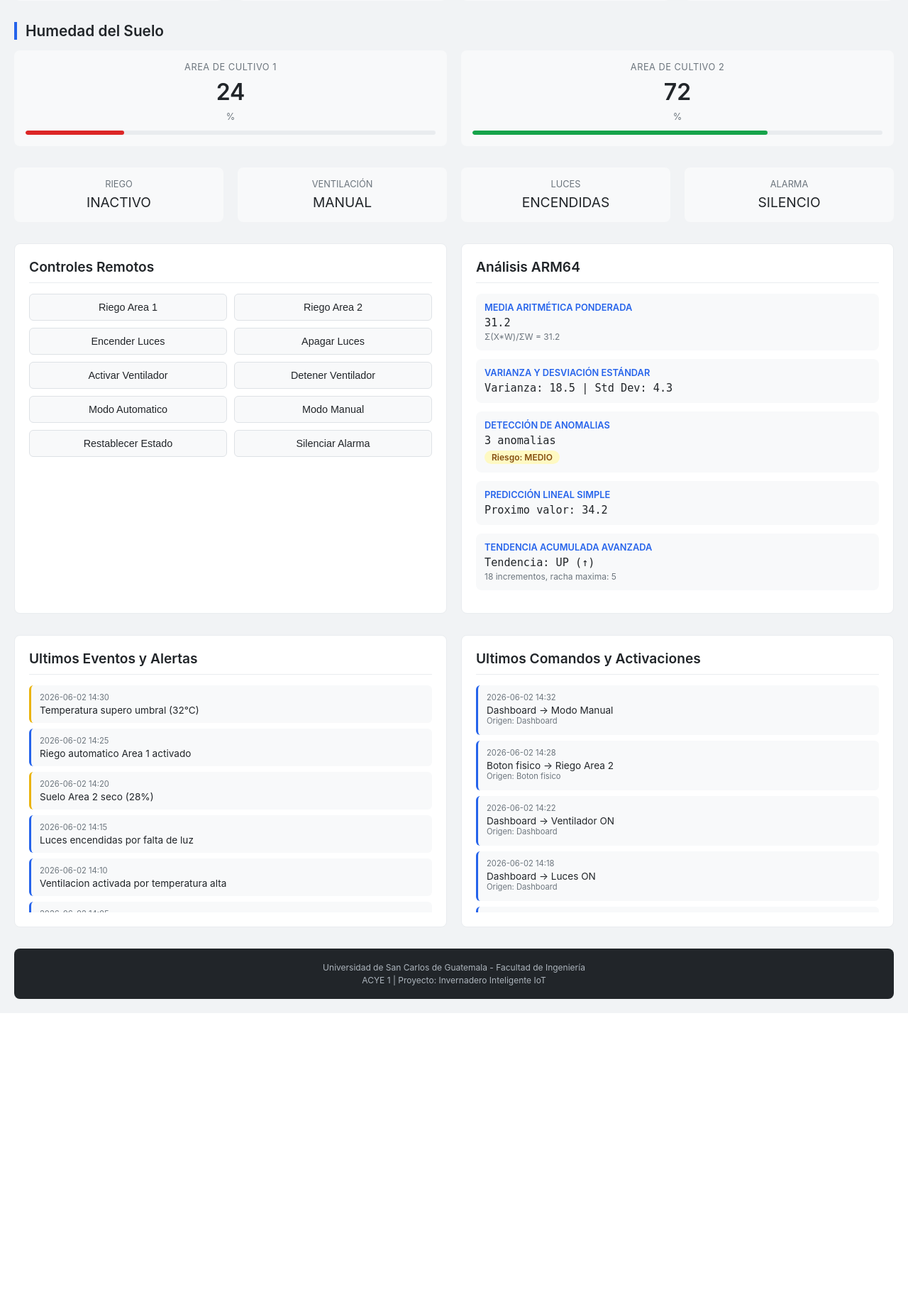
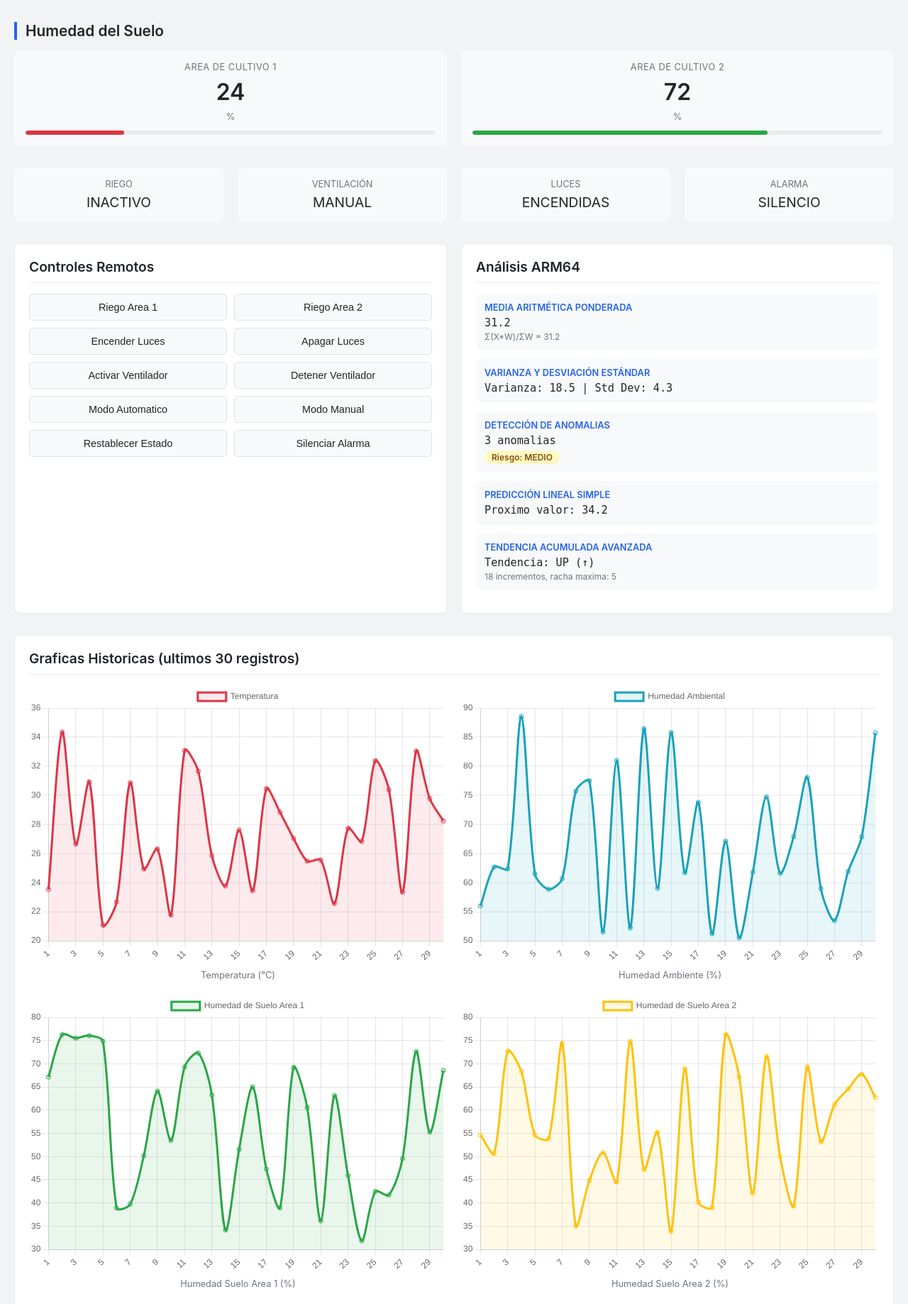
Before and after one commit to EmilyTepeu00/ARQUI1_GRUPO-2_P1, a Flask app: page / in a window 1280 px wide. Shown: the part 580-2418 px from the top of the page at 71% size. Before the commit the page ends 2008 px from the top, so only its background shows below. Run offline with Flask 3, Linux system fonts and the light colour scheme.

Commit message:
Graficas historiacas

```diff
--- a/dashboard/static/css/style.css
+++ b/dashboard/static/css/style.css
@@ -339,3 +339,11 @@ body {
         font-size: 1.5rem;
     }
 }
+
+/* ----- GRAFICAS ----- */
+.grafica-label {
+    text-align: center;
+    font-size: 0.8rem;
+    color: var(--gray-600);
+    margin-top: 8px;
+}
--- a/dashboard/static/js/dashboard.js
+++ b/dashboard/static/js/dashboard.js
@@ -2,23 +2,139 @@
 const API_URL = "/api/datos";
 const API_COMANDO = "/api/comando";
 
-// EVENTOS SIMULADOS PARA PRUEBAS
-const eventosSimulados = [
-    { fecha: "2026-06-02 14:30", texto: "Temperatura supero umbral (32°C)", tipo: "alerta" },
-    { fecha: "2026-06-02 14:25", texto: "Riego automatico Area 1 activado", tipo: "info" },
-    { fecha: "2026-06-02 14:20", texto: "Suelo Area 2 seco (28%)", tipo: "alerta" },
-    { fecha: "2026-06-02 14:15", texto: "Luces encendidas por falta de luz", tipo: "info" },
-    { fecha: "2026-06-02 14:10", texto: "Ventilacion activada por temperatura alta", tipo: "info" },
-    { fecha: "2026-06-02 14:05", texto: "Sistema iniciado correctamente", tipo: "info" }
-];
+// VARIABLES GLOBALES PARA GRAFICAS
+let chartTemperatura, chartHumedad, chartSuelo1, chartSuelo2, chartLuz, chartGas;
+let historialDatos = [];
 
-const comandosSimulados = [
-    { fecha: "2026-06-02 14:32", texto: "Dashboard → Modo Manual", origen: "dashboard" },
-    { fecha: "2026-06-02 14:28", texto: "Boton fisico → Riego Area 2", origen: "fisico" },
-    { fecha: "2026-06-02 14:22", texto: "Dashboard → Ventilador ON", origen: "dashboard" },
-    { fecha: "2026-06-02 14:18", texto: "Dashboard → Luces ON", origen: "dashboard" },
-    { fecha: "2026-06-02 14:15", texto: "Boton fisico → Modo Automatico", origen: "fisico" }
-];
+// GENERAR DATOS HISTORICOS MOCK (30 registros para graficas)
+function generarHistorial() {
+    const datos = [];
+    for (let i = 0; i < 30; i++) {
+        datos.push({
+            temperatura: 20 + Math.random() * 15,
+            humedad: 50 + Math.random() * 40,
+            suelo1: 30 + Math.random() * 50,
+            suelo2: 30 + Math.random() * 50,
+            luz: 200 + Math.random() * 600,
+            gas: 80 + Math.random() * 250
+        });
+    }
+    return datos;
+}
+
+// CREAR TODAS LAS GRAFICAS
+function crearGraficas() {
+    historialDatos = generarHistorial();
+    const labels = Array.from({length: 30}, (_, i) => i + 1);
+
+    // GRAFICA TEMPERATURA
+    const ctxTemp = document.getElementById('graficoTemperatura').getContext('2d');
+    chartTemperatura = new Chart(ctxTemp, {
+        type: 'line',
+        data: {
+            labels: labels,
+            datasets: [{
+                label: 'Temperatura',
+                data: historialDatos.map(d => d.temperatura),
+                borderColor: '#dc3545',
+                backgroundColor: 'rgba(220, 53, 69, 0.1)',
+                fill: true,
+                tension: 0.3
+            }]
+        },
+        options: { responsive: true, maintainAspectRatio: true }
+    });
+
+    // GRAFICA HUMEDAD AMBIENTAL
+    const ctxHum = document.getElementById('graficoHumedad').getContext('2d');
+    chartHumedad = new Chart(ctxHum, {
+        type: 'line',
+        data: {
+            labels: labels,
+            datasets: [{
+                label: 'Humedad Ambiental',
+                data: historialDatos.map(d => d.humedad),
+                borderColor: '#17a2b8',
+                backgroundColor: 'rgba(23, 162, 184, 0.1)',
+                fill: true,
+                tension: 0.3
+            }]
+        },
+        options: { responsive: true, maintainAspectRatio: true }
+    });
+
+    //GRAFICA HUMEDAD DE SUELO AREA 1
+    const ctxS1 = document.getElementById('graficoHumedadSuelo1').getContext('2d');
+    chartSuelo1 = new Chart(ctxS1, {
+        type: 'line',
+        data: {
+            labels: labels,
+            datasets: [{
+                label: 'Humedad de Suelo Area 1',
+                data: historialDatos.map(d => d.suelo1),
+                borderColor: '#28a745',
+                backgroundColor: 'rgba(40, 167, 69, 0.1)',
+                fill: true,
+                tension: 0.3
+            }]
+        },
+        options: { responsive: true, maintainAspectRatio: true }
+    });
+
+    // GRAFICA HUMEDAD DE SUELO AREA 2
+    const ctxS2 = document.getElementById('graficoHumedadSuelo2').getContext('2d');
+    chartSuelo2 = new Chart(ctxS2, {
+        type: 'line',
+        data: {
+            labels: labels,
+            datasets: [{
+                label: 'Humedad de Suelo Area 2',
+                data: historialDatos.map(d => d.suelo2),
+                borderColor: '#ffc107',
+                backgroundColor: 'rgba(255, 193, 7, 0.1)',
+                fill: true,
+                tension: 0.3
+            }]
+        },
+        options: { responsive: true, maintainAspectRatio: true }
+    });
+
+    // GRAFICA NIVEL DE LUZ
+    const ctxLuz = document.getElementById('graficoLuz').getContext('2d');
+    chartLuz = new Chart(ctxLuz, {
+        type: 'line',
+        data: {
+            labels: labels,
+            datasets: [{
+                label: 'Nivel de Luz',
+                data: historialDatos.map(d => d.luz),
+                borderColor: '#fd7e14',
+                backgroundColor: 'rgba(253, 126, 20, 0.1)',
+                fill: true,
+                tension: 0.3
+            }]
+        },
+        options: { responsive: true, maintainAspectRatio: true }
+    });
+
+    // GRAFICA NIVEL DE GAS
+    const ctxGas = document.getElementById('graficoGas').getContext('2d');
+    chartGas = new Chart(ctxGas, {
+        type: 'line',
+        data: {
+            labels: labels,
+            datasets: [{
+                label: 'Nivel de Gas',
+                data: historialDatos.map(d => d.gas),
+                borderColor: '#dc3545',
+                backgroundColor: 'rgba(220, 53, 69, 0.1)',
+                fill: true,
+                tension: 0.3
+            }]
+        },
+        options: { responsive: true, maintainAspectRatio: true }
+    });
+}
 
 // ACTUALIZAR DASHBOARD
 async function actualizarDashboard() {
@@ -62,15 +178,15 @@ function actualizarBarraProgreso(progressId, valor) {
     const progressBar = document.getElementById(progressId);
     if (progressBar) {
         let color;
-        if (valor < 30) color = '#dc2626';
-        else if (valor < 50) color = '#eab308';
-        else color = '#16a34a';
+        if (valor < 30) color = '#dc3545';
+        else if (valor < 50) color = '#ffc107';
+        else color = '#28a745';
         progressBar.style.setProperty('--progress-width', `${valor}%`);
         progressBar.style.setProperty('--progress-color', color);
     }
 }
 
-// ACTUADOR (TODO DEL MISMO COLOR)
+// ACTUADOR
 function actualizarActuador(id, valor) {
     const elemento = document.getElementById(id);
     if (elemento) {
@@ -115,6 +231,24 @@ async function enviarComando(comando) {
     }
 }
 
+// EVENTOS SIMULADOS PARA PRUEBAS
+const eventosSimulados = [
+    { fecha: "2026-06-02 14:30", texto: "Temperatura supero umbral (32°C)", tipo: "alerta" },
+    { fecha: "2026-06-02 14:25", texto: "Riego automatico Area 1 activado", tipo: "info" },
+    { fecha: "2026-06-02 14:20", texto: "Suelo Area 2 seco (28%)", tipo: "alerta" },
+    { fecha: "2026-06-02 14:15", texto: "Luces encendidas por falta de luz", tipo: "info" },
+    { fecha: "2026-06-02 14:10", texto: "Ventilacion activada por temperatura alta", tipo: "info" },
+    { fecha: "2026-06-02 14:05", texto: "Sistema iniciado correctamente", tipo: "info" }
+];
+
+const comandosSimulados = [
+    { fecha: "2026-06-02 14:32", texto: "Dashboard → Modo Manual", origen: "dashboard" },
+    { fecha: "2026-06-02 14:28", texto: "Boton fisico → Riego Area 2", origen: "fisico" },
+    { fecha: "2026-06-02 14:22", texto: "Dashboard → Ventilador ON", origen: "dashboard" },
+    { fecha: "2026-06-02 14:18", texto: "Dashboard → Luces ON", origen: "dashboard" },
+    { fecha: "2026-06-02 14:15", texto: "Boton fisico → Modo Automatico", origen: "fisico" }
+];
+
 // CARGAR HISTORIAL
 function cargarHistorial() {
     const eventosContainer = document.getElementById('eventosList');
@@ -140,7 +274,7 @@ function cargarHistorial() {
     }
 }
 
-// ACTUALIZAR ARM64
+// ACTUALIZAR ARM64 (RESULTADOS MOCK)
 function actualizarARM64() {
     const resultados = {
         media: 31.2,
@@ -186,7 +320,7 @@ function actualizarEstilosProgreso() {
     style.textContent = `
         .progress-bar::before {
             width: var(--progress-width, 0%);
-            background: var(--progress-color, #2563eb);
+            background: var(--progress-color, #2e8b57);
         }
     `;
     document.head.appendChild(style);
@@ -199,7 +333,6 @@ document.addEventListener('DOMContentLoaded', () => {
     actualizarARM64();
     inicializarBotones();
     actualizarEstilosProgreso();
-
-    // Actualizar cada 3 segundos
+    crearGraficas();
     setInterval(actualizarDashboard, 3000);
 });
--- a/dashboard/templates/index.html
+++ b/dashboard/templates/index.html
@@ -5,6 +5,7 @@
     <meta name="viewport" content="width=device-width, initial-scale=1.0">
     <title>Invernadero Inteligente loT</title>
     <link rel="stylesheet" href="{{ url_for('static', filename='css/style.css') }}">
+    <script src="https://cdn.jsdelivr.net/npm/chart.js"></script>
 </head>
 <body>
     <div class="container">
@@ -145,6 +146,39 @@
             </div>
         </section>
 
+        <!-- GRAFICAS HISTORICAS -->
+        <section class="section">
+            <div class="card">
+                <h3>Graficas Historicas (ultimos 30 registros)</h3>
+                <div class="grid-2">
+                    <div>
+                        <canvas id="graficoTemperatura" height="200"></canvas>
+                        <p class="grafica-label">Temperatura (°C)</p>
+                    </div>
+                    <div>
+                        <canvas id="graficoHumedad" height="200"></canvas>
+                        <p class="grafica-label">Humedad Ambiente (%)</p>
+                    </div>
+                    <div>
+                        <canvas id="graficoHumedadSuelo1" height="200"></canvas>
+                        <p class="grafica-label">Humedad Suelo Area 1 (%)</p>
+                    </div>
+                    <div>
+                        <canvas id="graficoHumedadSuelo2" height="200"></canvas>
+                        <p class="grafica-label">Humedad Suelo Area 2 (%)</p>
+                    </div>
+                    <div>
+                        <canvas id="graficoLuz" height="200"></canvas>
+                        <p class="grafica-label">Nivel de Luz</p>
+                    </div>
+                    <div>
+                        <canvas id="graficoGas" height="200"></canvas>
+                        <p class="grafica-label">Nivel de Gas (ppm)</p>
+                    </div>
+                </div>
+            </div>
+        </section>
+
         <!-- HISTORIAL -->
         <section class="section">
             <div class="grid-2">
```
